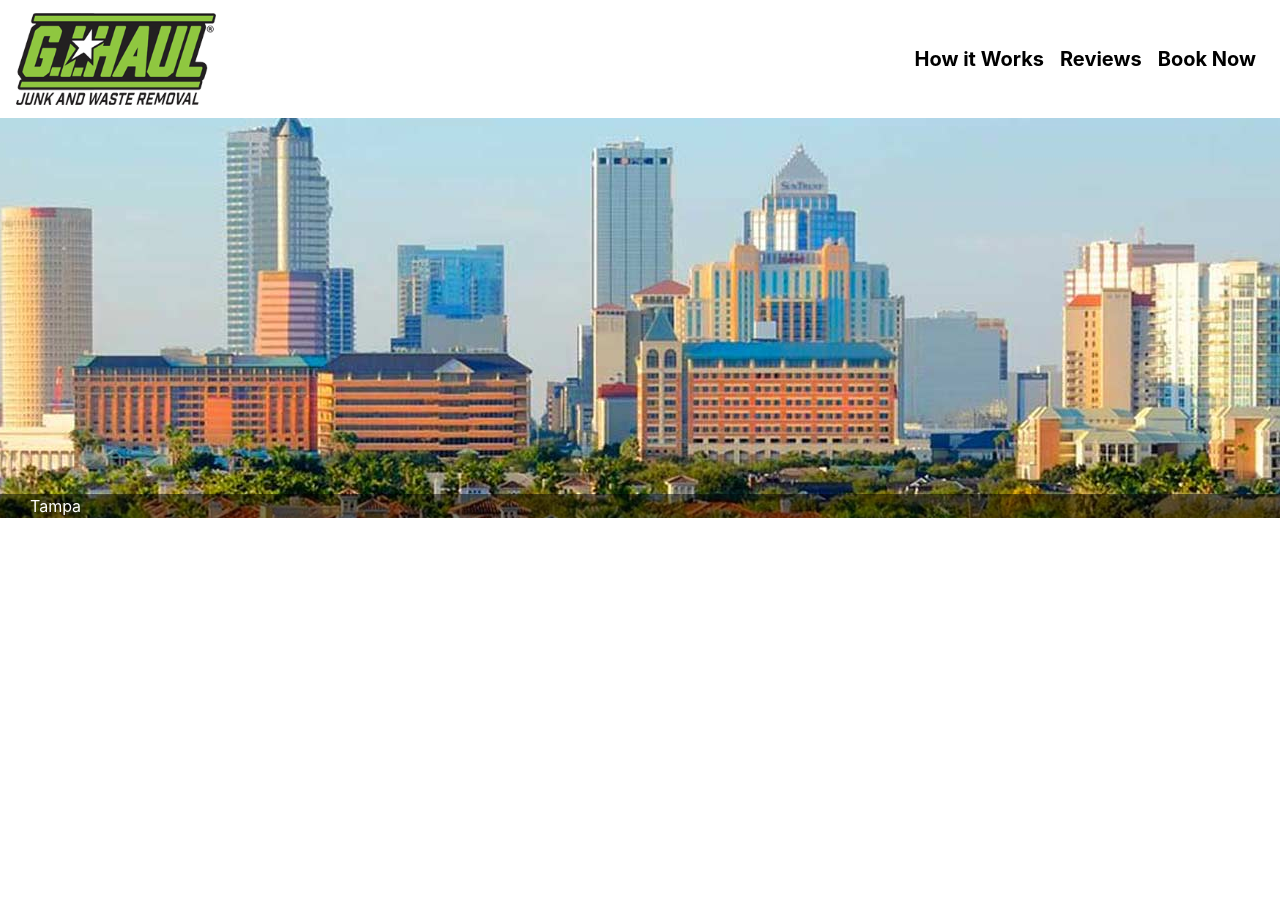
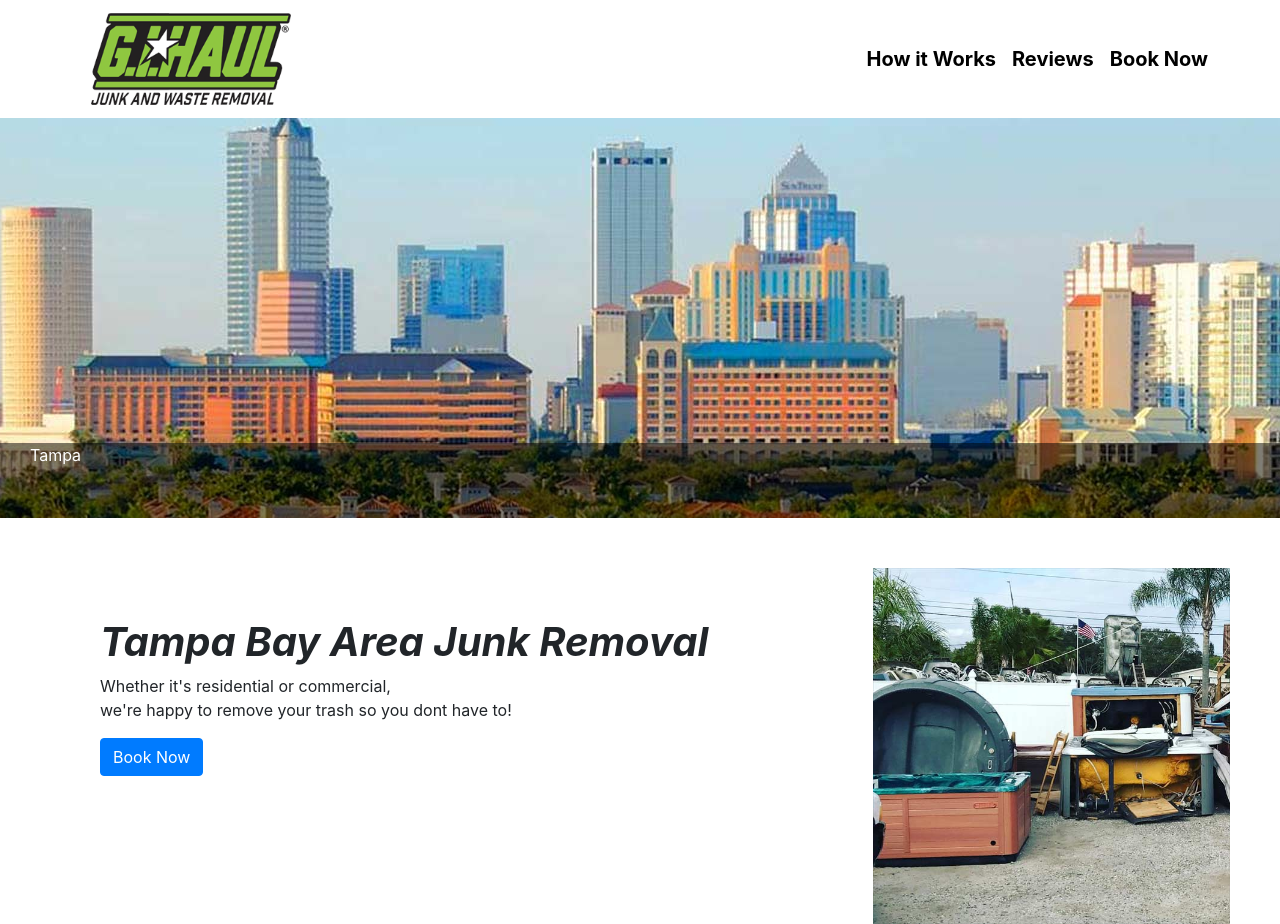
Before and after one commit to CarloRossi11/franchise2, a plain HTML site: page index.html in a window 1280 px wide. Before the commit the page ends 800 px from the top, so only its background shows below. Drawn offline with nearby package versions, Linux system fonts and the light colour scheme.

Commit message:
added tbjr

```diff
--- a/index.html
+++ b/index.html
@@ -20,7 +20,7 @@
     <span class="navbar-toggler-icon"></span>
   </button>
   <div class="collapse navbar-collapse" id="navbarNav">
-    <ul class="navbar-nav ml-auto">
+    <ul class="navbar-nav ml-auto pr-5">
       <li class="nav-item active">
         <a class="nav-link" href="#">How it Works <span class="sr-only">(current)</span></a>
       </li>
@@ -40,6 +40,20 @@ Tampa
 </div>
 </div>
 
+<div class="row">
+  <div class="col-8">
+    <div class="TBAJ">
+      <h1 class=""><b><i>Tampa Bay Area Junk Removal</i></b></h1>
+      <p>Whether it's residential or commercial, <br> we're happy to remove your trash so you dont have to!</p>
+      <button type="button" class="btn btn-primary">Book Now</button>
+    </div>
+  </div>
+  <div class="col-4">
+    <img class="junk" src="design-assets/junk.jpg" alt="">
+  </div>
+
+</div>
+
     <!-- Optional JavaScript -->
     <!-- jQuery first, then Popper.js, then Bootstrap JS -->
     <script src="https://code.jquery.com/jquery-3.3.1.slim.min.js" integrity="sha384-q8i/X+965DzO0rT7abK41JStQIAqVgRVzpbzo5smXKp4YfRvH+8abtTE1Pi6jizo" crossorigin="anonymous"></script>
--- a/style.css
+++ b/style.css
@@ -1,5 +1,9 @@
 *{
   box-sizing: border-box;
+}
+
+.navbar-brand{
+  padding-left: 75px;
 }
 
 .nav-link{
@@ -21,7 +25,17 @@
   bottom: 0;
   background-color: rgba(0, 0, 0, 0.5);
   width: 100%;
+  height: 75px;
   color: white;
   padding-left: 30px;
+}
+.junk{
+  width: 100%;
+  padding-right: 50px;
+  padding-top: 50px;
+}
 
+.TBAJ{
+  padding-left: 100px;
+  padding-top: 100px;
 }
```
